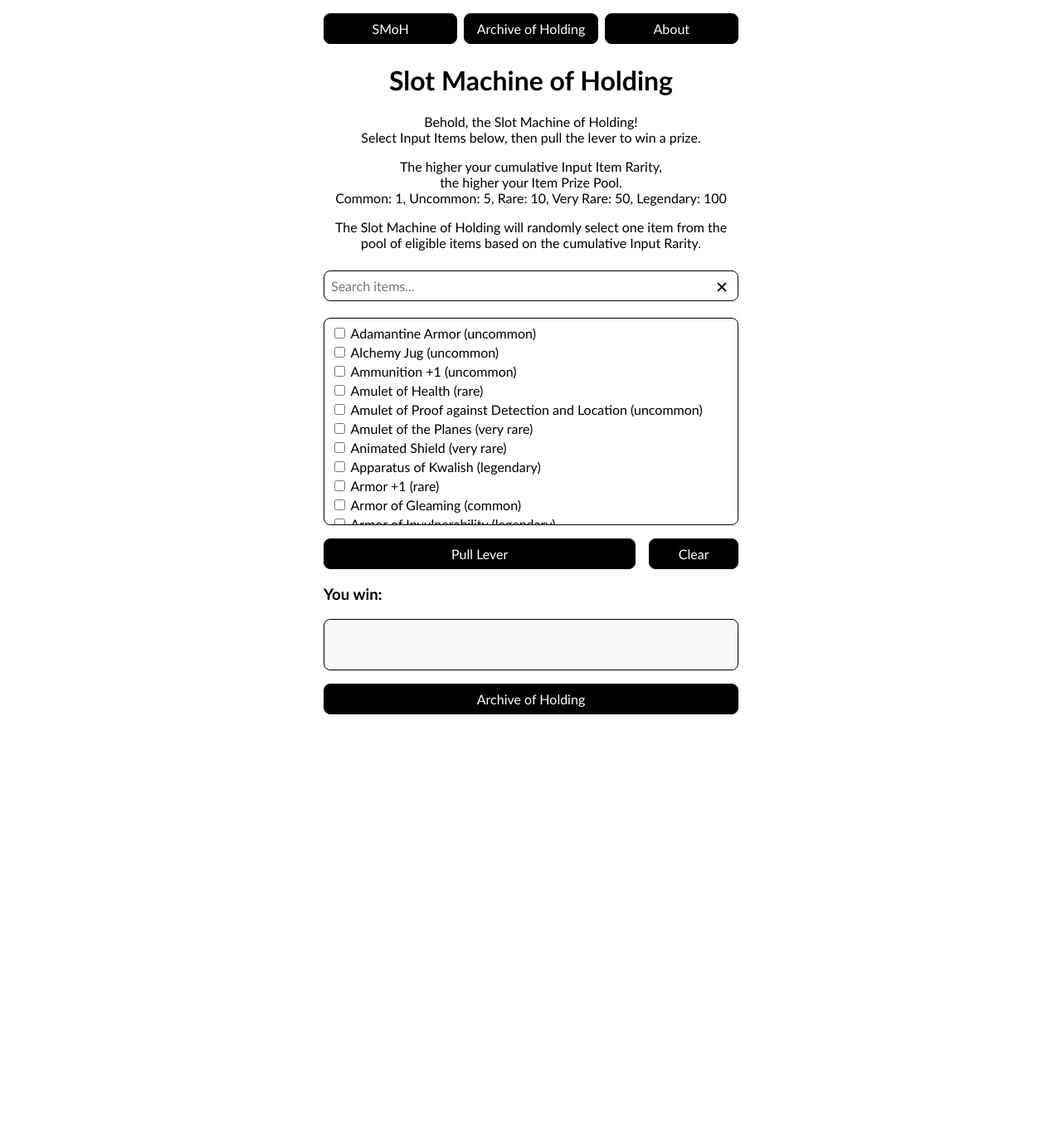
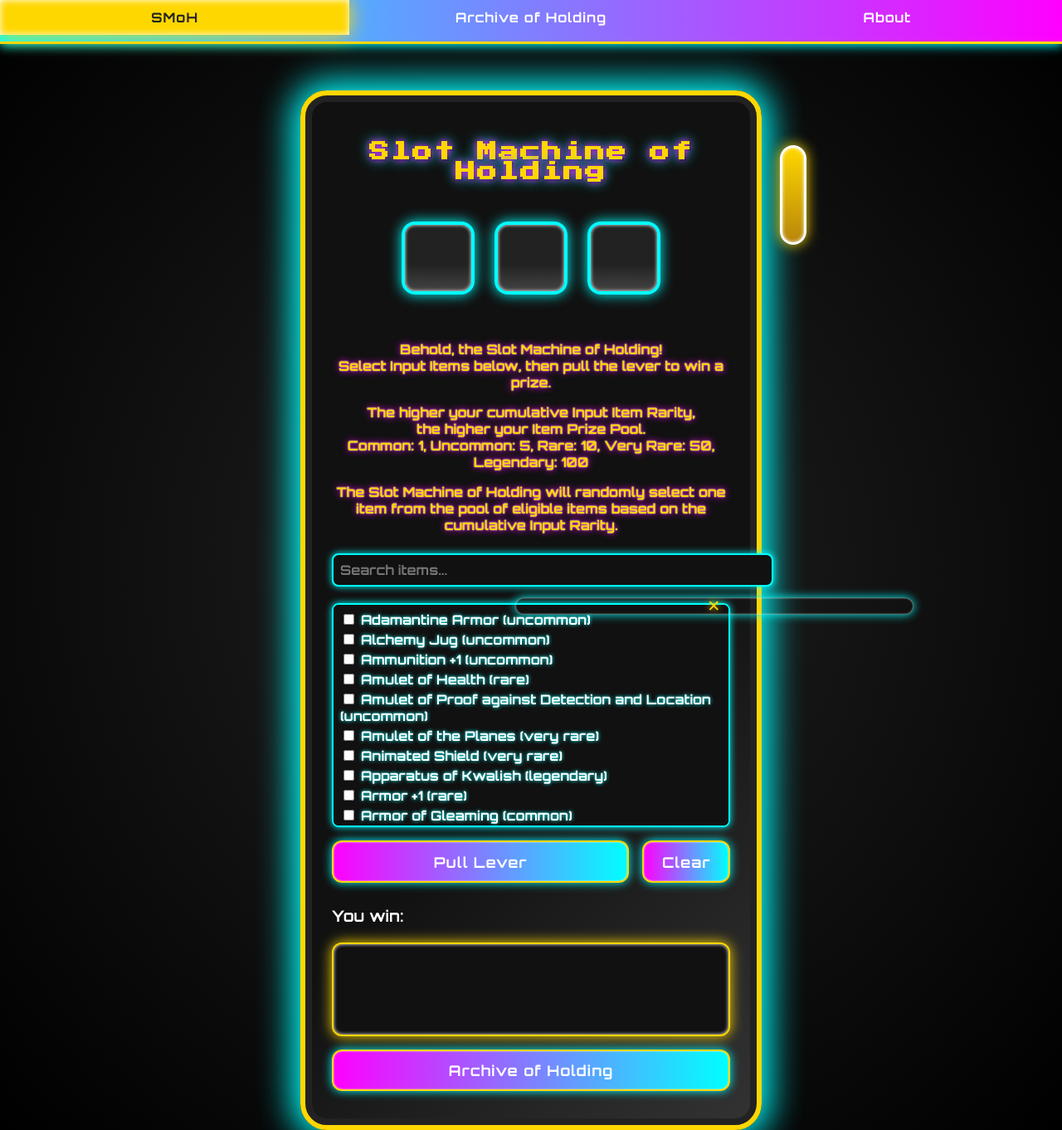
Before and after one commit to chadur0/SMoH, a Flask app: page / in a window 1280 px wide. Shown: the whole page at 83% size. Before the commit the page ends 861 px from the top, so only its background shows below. Run offline with Flask 2, Linux system fonts and the light colour scheme.

Commit message:
make it 80s styled

```diff
--- a/static/styles.css
+++ b/static/styles.css
@@ -1,11 +1,99 @@
 body {
-    font-family: "Gill Sans", sans-serif;
-    background: #fff;
-    color: #000;
-    max-width: 500px;
-    margin: auto;
-    padding-top: 1rem;
-    padding-bottom: 3rem;
+    font-family: 'Orbitron', 'Press Start 2P', Arial, sans-serif;
+    background: radial-gradient(ellipse at center, #222 0%, #000 100%);
+    color: #fff;
+    min-height: 100vh;
+    margin: 0;
+    padding: 0;
+    display: flex;
+    flex-direction: column;
+    align-items: center;
+    justify-content: flex-start;
+}
+
+.slot-machine-frame {
+    background: linear-gradient(135deg, #111 60%, #333 100%);
+    border: 6px solid #FFD700;
+    border-radius: 32px;
+    box-shadow: 0 0 40px 10px #0ff, 0 0 0 8px #222 inset;
+    padding: 2.5rem 2rem 2rem 2rem;
+    margin-top: 2rem;
+    max-width: 480px;
+    width: 100%;
+    position: relative;
+}
+
+.slot-machine-header h1 {
+    font-family: 'Press Start 2P', 'Orbitron', Arial, sans-serif;
+    font-size: 1.5rem;
+    color: #FFD700;
+    text-shadow: 0 0 8px #f0f, 0 0 16px #0ff, 2px 2px 0 #000;
+    text-align: center;
+    margin-bottom: 1.5rem;
+    letter-spacing: 2px;
+}
+
+.slot-machine-body {
+    display: flex;
+    flex-direction: column;
+    align-items: center;
+}
+
+.slot-machine-lever {
+    position: absolute;
+    right: -60px;
+    top: 60px;
+    display: flex;
+    flex-direction: column;
+    align-items: center;
+}
+
+#lever-graphic {
+    width: 32px;
+    height: 120px;
+    background: linear-gradient(180deg, #FFD700 0%, #B8860B 100%);
+    border: 3px solid #fff;
+    border-radius: 16px;
+    box-shadow: 0 0 16px #FFD700, 0 0 4px #fff inset;
+    position: relative;
+    cursor: pointer;
+    margin-bottom: 8px;
+    transition: transform 0.2s cubic-bezier(.68,-0.55,.27,1.55);
+}
+#lever-graphic:active {
+    transform: translateY(20px) scaleY(0.9);
+    box-shadow: 0 0 32px #f00, 0 0 8px #fff inset;
+}
+
+.slot-machine-reels {
+    display: flex;
+    justify-content: center;
+    align-items: center;
+    gap: 1.5rem;
+    margin: 1.5rem 0 1.5rem 0;
+}
+
+.reel-window {
+    width: 80px;
+    height: 80px;
+    background: linear-gradient(180deg, #222 60%, #444 100%);
+    border: 4px solid #0ff;
+    border-radius: 16px;
+    box-shadow: 0 0 16px #0ff, 0 0 4px #fff inset;
+    display: flex;
+    align-items: center;
+    justify-content: center;
+    font-family: 'Orbitron', 'Press Start 2P', Arial, sans-serif;
+    font-size: 1.1rem;
+    color: #fff;
+    text-shadow: 0 0 8px #0ff, 0 0 2px #fff;
+    overflow: hidden;
+    transition: background 0.3s, border 0.3s;
+}
+
+.slot-machine-controls {
+    width: 100%;
+    margin-top: 1rem;
 }
 
 .button,
@@ -13,50 +101,65 @@
 .nav-button {
     display: inline-block;
     width: 100%;
-    padding: .5em;
-    font-family: "Gill Sans", sans-serif;
-    font-size: 1rem;
-    border: 1.5px solid #000;
-    border-radius: 8px;
-    background-color: black;
-    color: white;
+    padding: .7em 0.5em;
+    font-family: 'Orbitron', 'Press Start 2P', Arial, sans-serif;
+    font-size: 1.1rem;
+    border: 2.5px solid #FFD700;
+    border-radius: 12px;
+    background: linear-gradient(90deg, #f0f 0%, #0ff 100%);
+    color: #fff;
     cursor: pointer;
     text-align: center;
     text-decoration: none;
-    transition: background-color 0.3s ease, color 0.3s ease;
+    box-shadow: 0 0 12px #0ff, 0 0 2px #fff inset;
+    margin-bottom: 0.5em;
+    letter-spacing: 1px;
+    transition: background 0.3s, color 0.3s, box-shadow 0.2s;
 }
 
 .button:hover,
 button:hover,
 .nav-button:hover {
-    background-color: white;
-    color: black;
+    background: linear-gradient(90deg, #FFD700 0%, #f0f 100%);
+    color: #222;
+    box-shadow: 0 0 24px #FFD700, 0 0 8px #fff inset;
 }
 
-/* === Nav === */
 .nav-bar {
     display: flex;
     width: 100%;
     padding: 0;
     margin-bottom: 1.5rem;
     gap: 0.5rem;
+    background: linear-gradient(90deg, #0ff 0%, #f0f 100%);
+    border-bottom: 3px solid #FFD700;
+    box-shadow: 0 2px 12px #0ff;
 }
 
 .nav-button {
     flex: 1;
+    font-size: 1rem;
+    border-radius: 0;
+    border: none;
+    background: none;
+    color: #fff;
+    box-shadow: none;
+    transition: background 0.3s, color 0.3s;
 }
 
-/* === Headings and Layout === */
-h1 {
-    text-align: center;
+.nav-button:hover {
+    background: #FFD700;
+    color: #222;
 }
 
 .intro {
     text-align: center;
     margin-bottom: 1.5em;
+    color: #FFD700;
+    font-family: 'Orbitron', 'Press Start 2P', Arial, sans-serif;
+    text-shadow: 0 0 8px #f0f, 0 0 2px #fff;
 }
 
-/* === Search === */
 .search-wrapper {
     position: relative;
     width: 100%;
@@ -68,6 +171,11 @@
     padding: 0.5em 2.5em 0.5em 0.5em;
     font-size: 1em;
     font-family: inherit;
+    background: #111;
+    color: #0ff;
+    border: 2px solid #0ff;
+    border-radius: 8px;
+    box-shadow: 0 0 8px #0ff;
 }
 
 #clear-search {
@@ -78,16 +186,16 @@
     background: none;
     font-size: 1.2em;
     cursor: pointer;
-    color: #000;
+    color: #FFD700;
     padding: 0;
     line-height: 1;
+    text-shadow: 0 0 8px #FFD700;
 }
 
 #clear-search:focus {
     outline: none;
 }
 
-/* === Item List === */
 #item-list {
     display: block;
     max-height: 250px;
@@ -95,6 +203,10 @@
     overflow-y: scroll;
     margin-bottom: 0.25em;
     padding: 0.5em;
+    background: #111;
+    border: 2px solid #0ff;
+    border-radius: 8px;
+    box-shadow: 0 0 8px #0ff;
 }
 
 #item-list label {
@@ -102,37 +214,38 @@
     margin-bottom: 0.25em;
     transition: transform 300ms ease, opacity 300ms ease;
     position: relative;
+    color: #fff;
+    font-family: 'Orbitron', 'Press Start 2P', Arial, sans-serif;
+    text-shadow: 0 0 4px #0ff;
 }
 
 input[type="text"] {
     width: 100%;
     padding: 0.5em;
     margin-bottom: 0.25em;
-    border: 1.5px solid #000;
+    border: 2px solid #0ff;
+    background: #111;
+    color: #0ff;
+    border-radius: 8px;
+    box-shadow: 0 0 8px #0ff;
 }
 
-/* === Shared Container Styles === */
-#search,
-#result,
-#item-list {
-    width: 100%;
-    box-sizing: border-box;
-    border: 1.5px solid #000;
-    border-radius: 8px;
-}
-
-/* === Result Display === */
 #result {
     margin-top: 1em;
     text-align: center;
-    font-size: 1.2em;
+    font-size: 1.3em;
     padding: 1em;
     min-height: 3.2em;
-    background: #f9f9f9;
+    background: #111;
+    color: #FFD700;
+    border: 2px solid #FFD700;
+    border-radius: 12px;
+    box-shadow: 0 0 16px #FFD700, 0 0 4px #fff inset;
+    font-family: 'Orbitron', 'Press Start 2P', Arial, sans-serif;
+    text-shadow: 0 0 8px #FFD700, 0 0 2px #fff;
     overflow: hidden;
 }
 
-/* === Lever Controls === */
 .controls {
     display: flex;
     gap: 1rem;
@@ -151,26 +264,32 @@
     flex: 1;
 }
 
-/* === Utility === */
 .blur {
     filter: blur(3px);
     transition: filter 0.3s ease;
 }
 
-/* === Archive === */
+/* Archive Table - Neon Style */
 table {
     border-collapse: collapse;
     width: 100%;
     margin-top: 1em;
+    background: #111;
+    color: #0ff;
+    border: 2px solid #0ff;
+    box-shadow: 0 0 8px #0ff;
 }
 
 th, td {
-    border: 1px solid #000;
+    border: 1px solid #0ff;
     padding: 0.5em;
     text-align: center;
     font-size: medium;
+    font-family: 'Orbitron', 'Press Start 2P', Arial, sans-serif;
 }
 
 th {
-    background-color: #f0f0f0;
+    background-color: #222;
+    color: #FFD700;
+    text-shadow: 0 0 8px #FFD700;
 }
--- a/templates/index.html
+++ b/templates/index.html
@@ -4,6 +4,7 @@
     <meta charset="UTF-8">
     <meta name="viewport" content="width=device-width, initial-scale=1.0">
     <title>Slot Machine of Holding</title>
+    <link rel="stylesheet" href="https://fonts.googleapis.com/css2?family=Orbitron:wght@700&family=Press+Start+2P&display=swap">
     <link rel="stylesheet" href="{{ url_for('static', filename='styles.css') }}">
 </head>
 <body>
@@ -13,24 +14,32 @@
     <a href="/about" class="nav-button">About</a>
     </nav>
 
+    <div class="slot-machine-frame">
+        <div class="slot-machine-header">
             <h1>Slot Machine of Holding</h1>
-
+        </div>
+        <div class="slot-machine-body">
+            <div class="slot-machine-lever">
+                <button id="lever-graphic" aria-label="Pull Lever"></button>
+            </div>
+            <div class="slot-machine-reels">
+                <div class="reel-window" id="reel-1"></div>
+                <div class="reel-window" id="reel-2"></div>
+                <div class="reel-window" id="reel-3"></div>
+            </div>
+            <div class="slot-machine-controls">
                 <div class="intro">
                     <p>Behold, the Slot Machine of Holding!
                     <br>Select Input Items below, then pull the lever to win a prize.</p>
-
                     <p>The higher your cumulative Input Item Rarity,
                     <br>the higher your Item Prize Pool.
                     <br>Common: 1,  Uncommon: 5,  Rare: 10,  Very Rare: 50,  Legendary: 100</p>
-
                     <p>The Slot Machine of Holding will randomly select one item from the pool of eligible items based on the cumulative Input Rarity.</p>
                 </div>
-
                 <div class="search-wrapper">
                     <input type="text" id="search" placeholder="Search items..." />
                     <button id="clear-search" title="Clear search">✕</button>
                 </div>
-
                 <div id="item-list">
                     {% for item in items %}
                     <label>
@@ -39,19 +48,18 @@
                     </label>
                     {% endfor %}
                 </div>
-
                 <div class="controls">
                     <button id="lever" class="button">Pull Lever</button>
                     <button id="clear-selection" class="button">Clear</button>
                 </div>
-
                 <h3 id="result-title">You win:</h3>
                 <div id="result"></div>
-
                 <div class="controls">
                     <button id="archive" class="button" onclick="location.href='/archive'">Archive of Holding</button>
                 </div>
-
+            </div>
+        </div>
+    </div>
     <script src="{{ url_for('static', filename='script.js') }}"></script>
 </body>
 </html>
```
Also changed, not shown: static/script.js (+72 -1 lines). Lines whose indentation alone changed are shown as unchanged.
